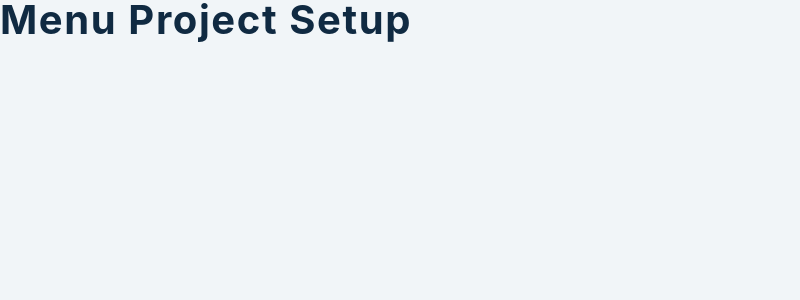
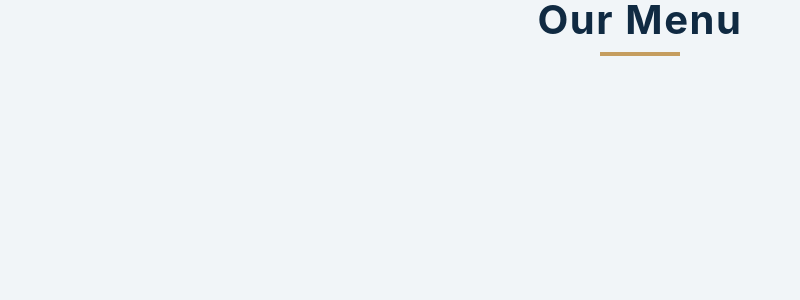
Before and after one commit to akshay-sahu-au13/Mini_React_project_Food-Menu, a React (Create React App) app in the folder food_menu/: page / in a window 1280 px wide. Shown: the top 300 px of the page, without its empty margins (0-800 px from the left). Built offline with nearby package versions, Linux system fonts and the light colour scheme.

Commit message:
Basic layout done

```diff
--- a/food_menu/src/App.js
+++ b/food_menu/src/App.js
@@ -4,7 +4,24 @@ import Categories from './Categories';
 import items from './data';
 
 function App() {
-  return <h2>menu project setup</h2>;
+  return <>
+    <div className="container">
+      <div className="title">
+        <h2>Our Menu</h2>
+        <div className="underline"></div>
+      </div>
+
+      <div className="categories">
+
+      </div>
+
+      <div className="menu">
+
+      </div>
+
+    </div>
+
+  </>;
 }
 
 export default App;
```
